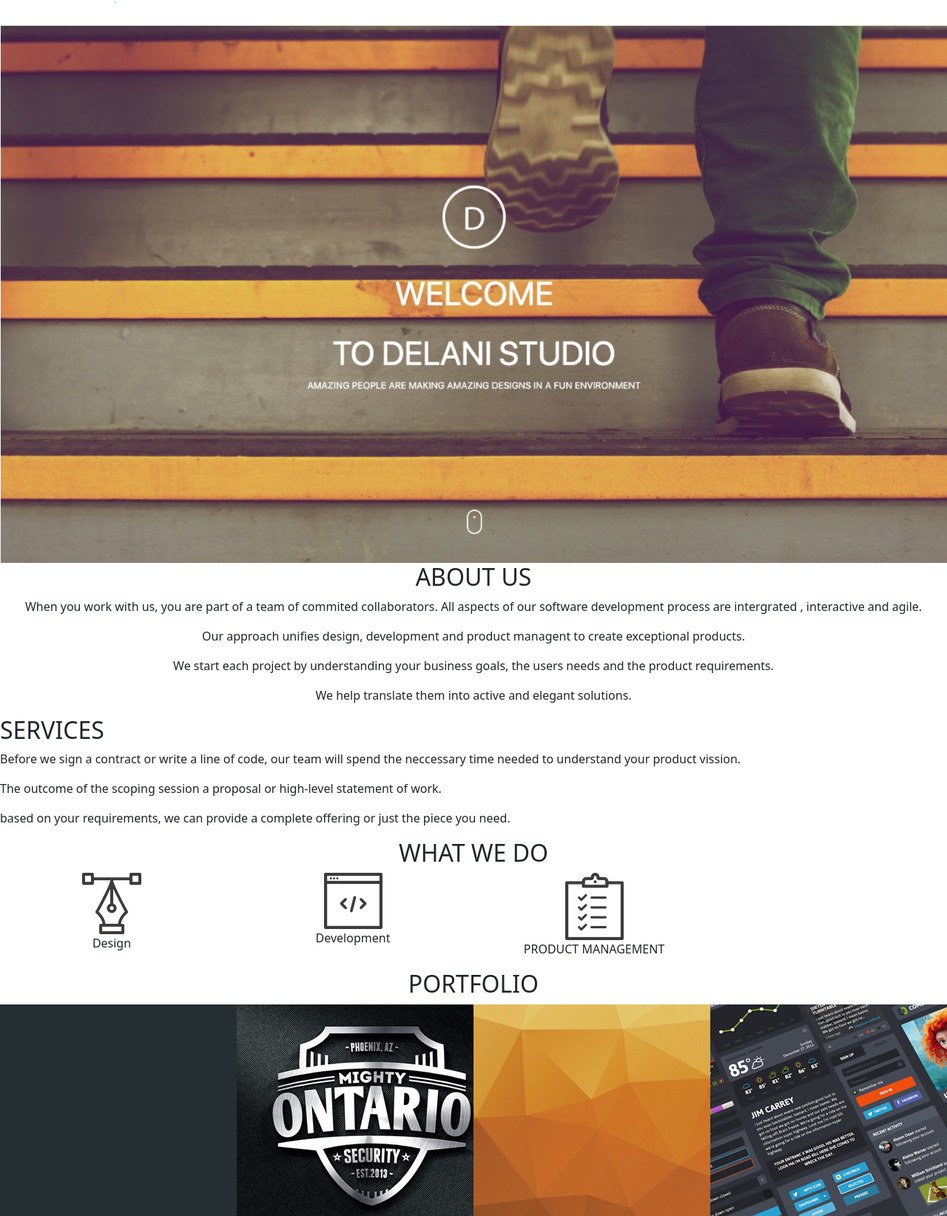
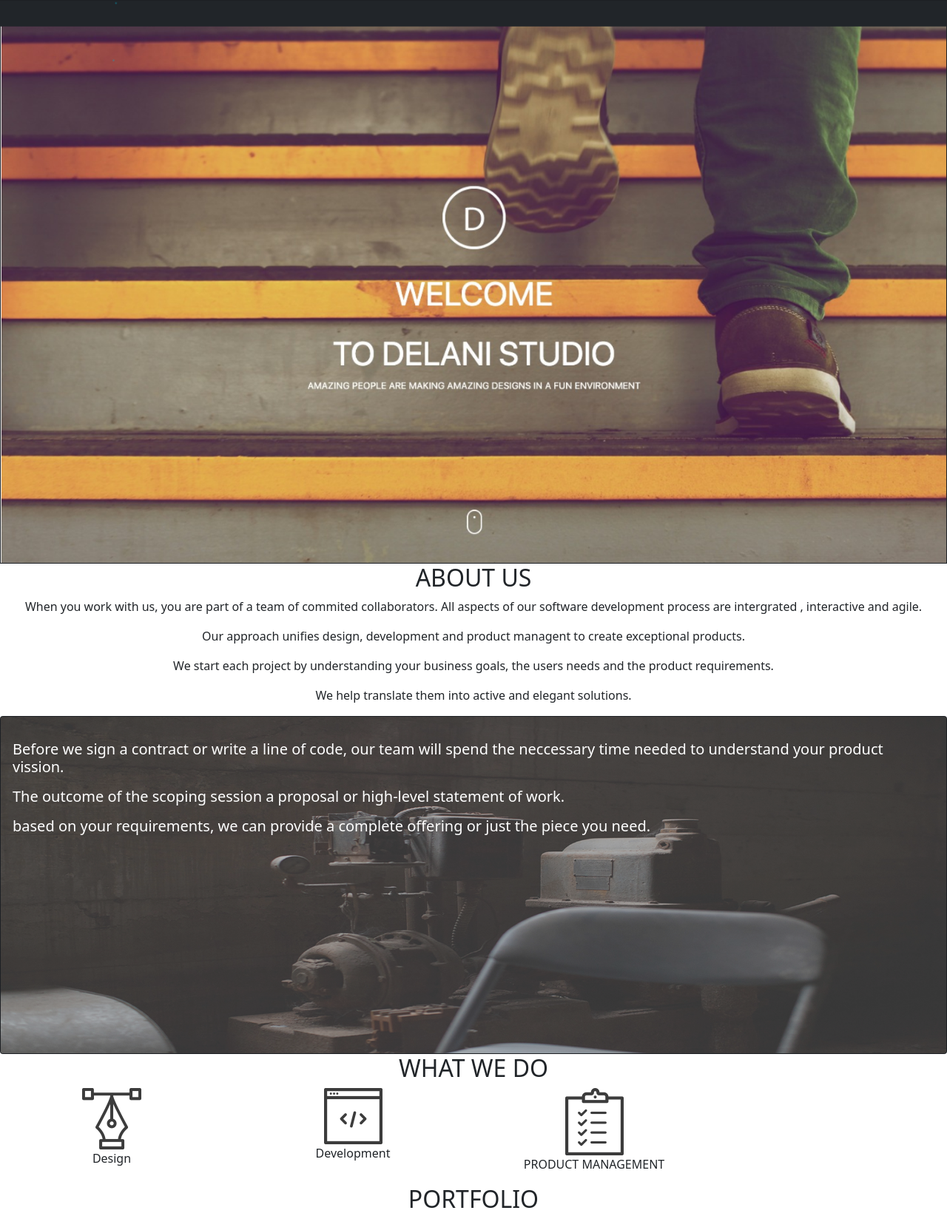
Before and after one commit to Jack-Nesta/IP-Week-3, a plain HTML site: page index.html in a window 1280 px wide. Shown: the top 1644 px of the page at 74% size. Drawn offline with nearby package versions, Linux system fonts and the light colour scheme; files whose address does not match are found by name.

Commit message:
Added some stylistic elements especially on overlaying the image on services

```diff
--- a/index.html
+++ b/index.html
@@ -14,7 +14,7 @@
     <!--HEADER Section -->
     <div class="jumbotron">
         <div class="row">
-            <div class="col-md-12 col-lg-12 col-sm-12">
+            <div class="card bg-dark text-white" style="max-width: 100%;">
                 <img src="images/logo/logo.png" class = "img-fluid" alt="Delani Studio Logo" id="logo">
                 <!--<h1>WELCOME</h1>
                 <h1> TO DELANI STUDIO</h1>
@@ -30,9 +30,9 @@
     <!--About Us Section-->
     <div class="text-center">
         <div class="row">
-            <div class="col-lg-12 col-md-12 col-sm-12">
+            <div class="style="max-width: 100%;">
                 <h2 id="about">ABOUT US</h2>
-                <p class = "text-">When you work with us, you are part of a team of commited collaborators. All aspects of our software
+                <p>When you work with us, you are part of a team of commited collaborators. All aspects of our software
                     development process are intergrated , interactive and agile.</p>
                 <p>Our approach unifies design, development and product managent to create exceptional products.</p>
                 <p>We start each project by understanding your business goals, the users needs and the product
@@ -43,14 +43,24 @@
     </div>
 
     <!--Services-->
-    <div class="services" id="services">
-                <h2>SERVICES</h2>
-                <p>Before we sign a contract or write a line of code, our team will spend the neccessary time needed to
-                    understand your product vission.</p>
-                <p>The outcome of the scoping session a proposal or high-level statement of work.</p>
-                <p>based on your requirements, we can provide a complete offering or just the piece you need. </p>
 
+
+
+    <div class="card bg-dark text-white" style="max-width: 100%;">
+        <img src="images/background/c_image.jpg" class="card-img" alt="Stony Beach"/>
+        <div class="card-img-overlay" style="background-color: rgba(0, 0, 0, 0.3)">
+          <div class="text-centre">
+            <h5><SERVICES</h5>
+          <p class="card-text">
+            <p>Before we sign a contract or write a line of code, our team will spend the neccessary time needed to
+                understand your product vission.</p>
+            <p>The outcome of the scoping session a proposal or high-level statement of work.</p>
+            <p>based on your requirements, we can provide a complete offering or just the piece you need. </p>
+        </div>
+      </div>
     </div>
+
+
 
     <div class="text-center">
         <div class="row">
```
